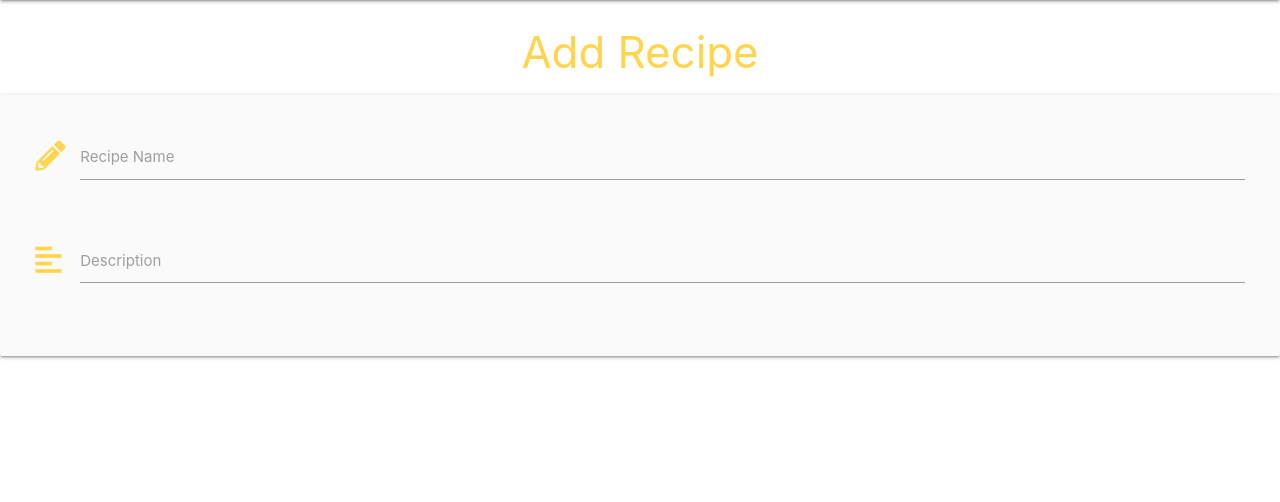
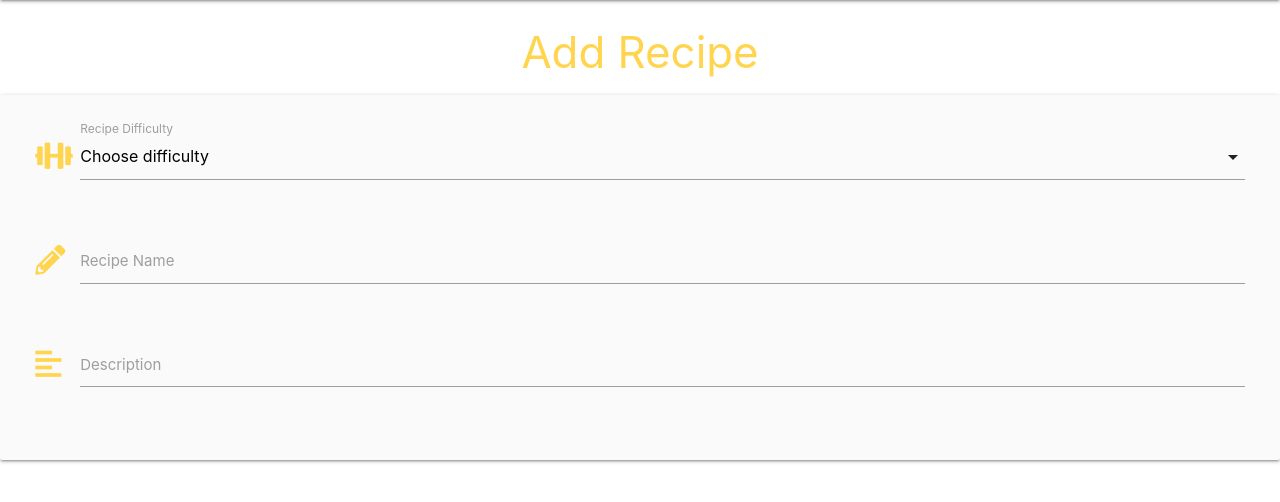
Before and after one commit to AnnaRaman/MS3, a Flask app: page /add_recipe in a window 1280 px wide. Shown: the part 64-566 px from the top of the page. Run offline with Flask 2, Linux system fonts and the light colour scheme; data that the repository does not hold is empty; some libraries are stand-ins or nearby versions.

Commit message:
add difficulty dropdown

```diff
--- a/app.py
+++ b/app.py
@@ -26,7 +26,8 @@ def get_recipe():
 
 @app.route("/add_recipe")
 def add_recipe():
-    return render_template("add_recipe.html")
+    difficulty = mongo.db.difficulty.find().sort("difficulty", 1)
+    return render_template("add_recipe.html", difficulty=difficulty)
 
 
 if __name__ == "__main__":
--- a/static/js/script.js
+++ b/static/js/script.js
@@ -1,4 +1,5 @@
  $(document).ready(function(){
     $(".sidenav").sidenav();
     $('.collapsible').collapsible();
+    $('select').formSelect();
   });
--- a/templates/add_recipe.html
+++ b/templates/add_recipe.html
@@ -6,6 +6,19 @@
 
     <div class="row card-panel grey lighten-5">
     <form class="col s12" method="POST" action="">
+    <div class="row">
+
+        <div class="input-field col s12">
+        <i class="fas fa-dumbbell prefix amber-text text-lighten-2"></i>
+    <select id="difficulty" name="difficulty" class="validate" required>
+      <option value="" disabled selected>Choose difficulty</option>
+      {% for difficulty in difficulties %}
+      <option value="{{ difficulty.difficulty}}">"{{ difficulty.difficulty}}"</option>
+      {% endfor %}
+    </select>
+    <label for="recipe-difficulty">Recipe Difficulty</label>
+        </div>
+  </div>
       <div class="row">
         <div class="input-field col s12">
           <i class="fas fa-pencil-alt prefix amber-text text-lighten-2"></i>
```
